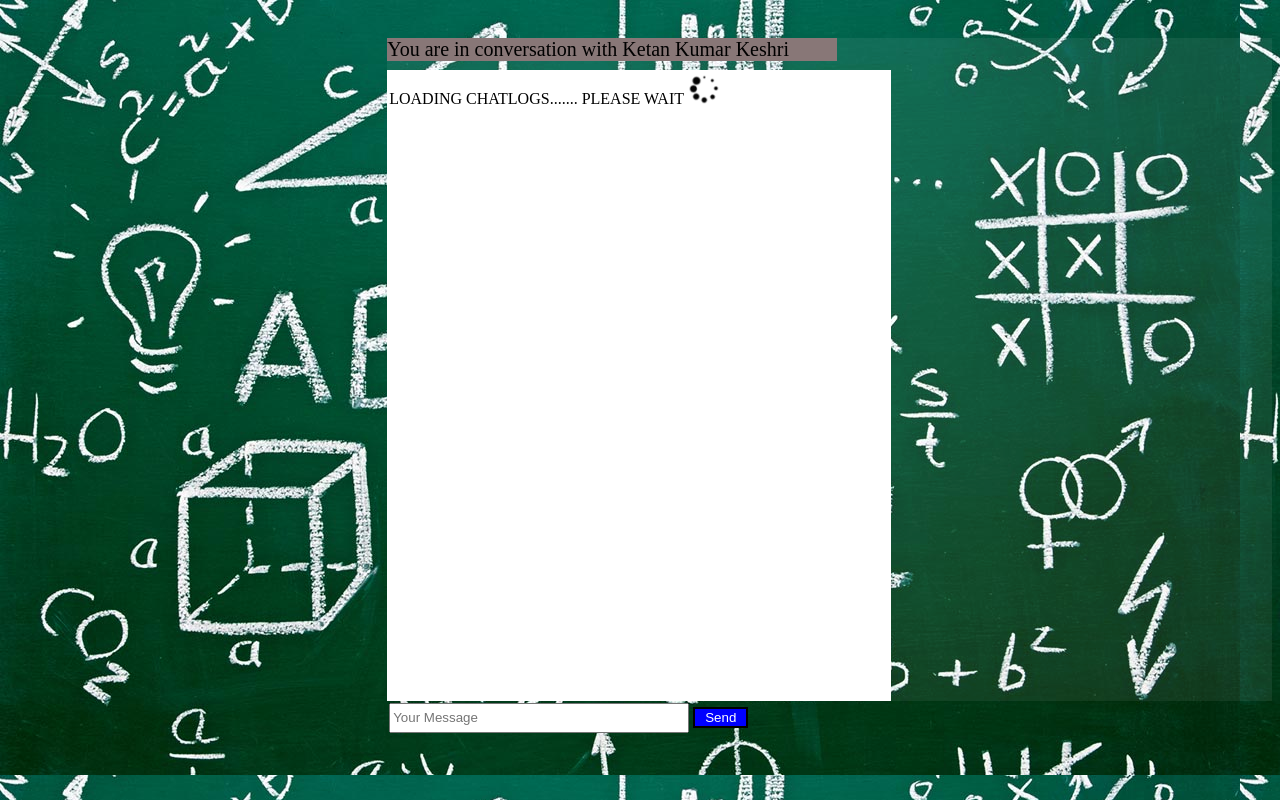
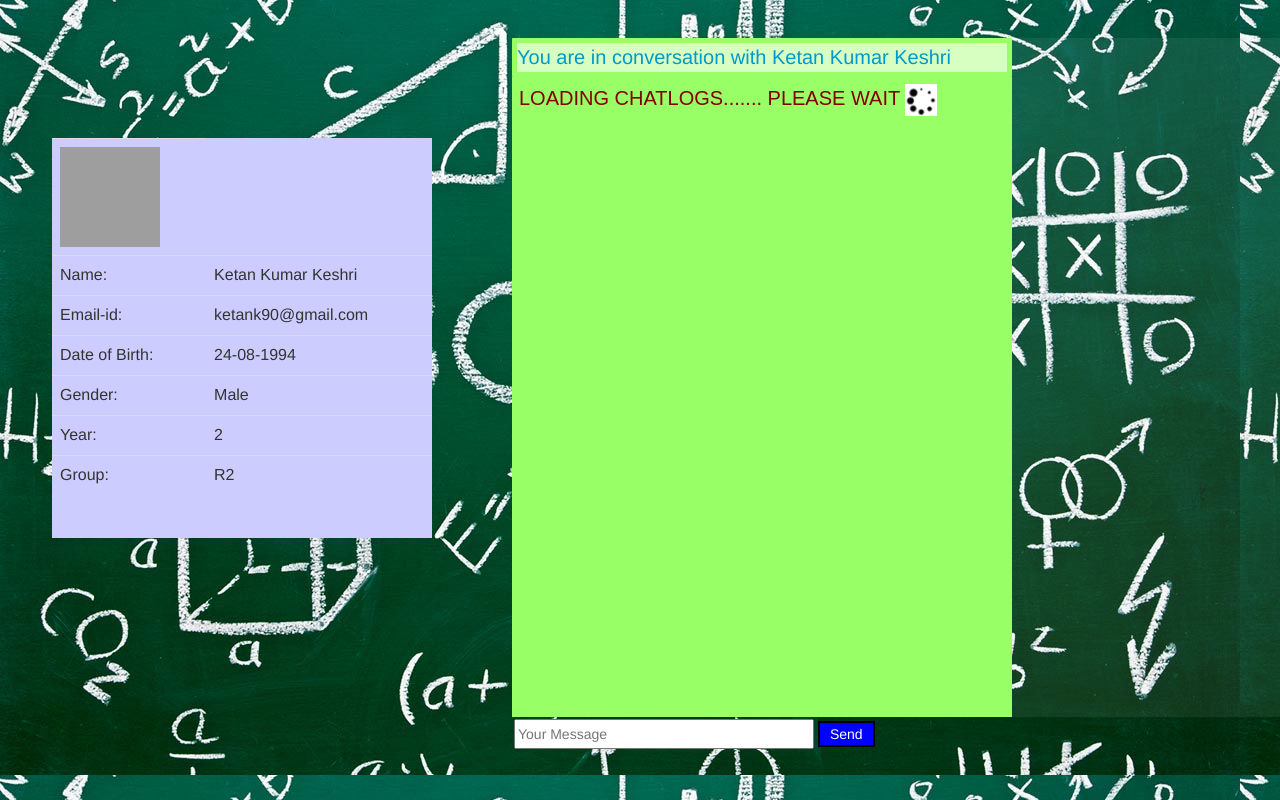
Before and after one commit to sultan-crow/Major-2, a PHP site: page /chat/index.php?id=ketan in a window 1280 px wide. Run offline with PHP 8.4, Linux system fonts and the light colour scheme; data comes from the database, SQL or seed files in the repository; a stand-in replaces the project's code that opens the database connection; some libraries are stand-ins or nearby versions; grey boxes are pictures that could not be loaded.

Commit message:
complete profile with chat,minor changes, mail verification

```diff
--- /dev/null
+++ b/config.php
@@ -0,0 +1,6 @@
+<?php
+$server="localhost";
+$username="root";
+$password="";
+$database="social_network";
+?>
--- a/web/action_faculty.php
+++ b/web/action_faculty.php
@@ -16,7 +16,8 @@
 	mysql_close($con);
 
 	if($num_rows == 1) {
-
+		session_destroy();
+		session_start();
 		$_SESSION['t_user_name'] = $user_name;
 		$_SESSION['user'] = $user_name;
 
--- a/web/chat/index.php
+++ b/web/chat/index.php
@@ -5,17 +5,39 @@
 		//header('location:../login.php');
 	}
 	*/
-$res=mysql_query("SELECT name FROM user_student WHERE s_user_name='$name'" );
+$res=mysql_query("SELECT * FROM user_student WHERE s_user_name='$name'" );
+
+$role='student';
+
 if(mysql_num_rows($res)==0){
-	$res=mysql_query("SELECT name FROM user_fac WHERE t_user_name='$name'" );
+	$role='fac';
+	$res=mysql_query("SELECT * FROM user_fac WHERE t_user_name='$name'" );
 
 }
 $name = mysql_result($res,0,"name");
+$sex=  mysql_result($res,0,"sex");
+$pic=  mysql_result($res,0,"pic");
+$dob=  mysql_result($res,0,"dob");
+$email=  mysql_result($res,0,"email");
+
+if($role=='student'){
+	$class=mysql_result($res,0,"class");
+
+	$group=mysql_result($res,0,"group_");
+
+}
+else
+if($role=='fac'){
+	$desig=mysql_result($res,0,"designation");
+
+	$quali=mysql_result($res,0,"qualification");
+
+}
 ?>
 
 <html>
 	<head>
-		<title>Chatbox</title>
+		<title><?php echo $name;?></title>
 		<style>
 		body{
 		background-image:url('../images/background.jpg');
@@ -25,7 +47,7 @@
 
 	background-color:#fff1;
 	margin-top:3%;
-	margin-left:30%;
+	margin-left:40%;
 
 	}
 	#logs{
@@ -33,7 +55,12 @@
 		width:500px;
 		height:80%;
 		padding:2px;
-		background-color:white;
+		background-color:#99FF66;
+		color:#800000;
+		font-weight:12px;
+		font-size:20px;
+		font-family: arial, sans-serif;
+		border: 5px solid #99FF66;
 	}
 	.box{
 		margin-bottom:1px;
@@ -44,15 +71,35 @@
 	}
 	#header{
 		font-size:20px;
-		background-color:#877;
-		width:450px;
-		margin-bottom:1%;
+		background-color:#D6FFC2;
+		width:500px;
+		display:block;
+		border-radius:1px;
+		color:#0099CC;
+		border: 5px solid #99FF66;
+		font-family:italic bold 12px/30px Georgia, serif;
+	}
+	.profile{
+		float:left;
+		display:block;
+		width:380px;
+		height:400px;
+		background-color:#CCCCFF;
+		margin-top:100px;
+		margin-left:52px;
+		color:#B8B894;
+		font-family:italic bold 20px/30px Georgia, serif;
 	}
 	</style>
 		<link rel="stylesheet" type="text/css" href="../chat/chat.css">
 
 		<script src = "../js/jquery.js" type = "text/javascript"></script>
+		<link rel="stylesheet" href="http://maxcdn.bootstrapcdn.com/bootstrap/3.3.4/css/bootstrap.min.css">
+  <script src="https://ajax.googleapis.com/ajax/libs/jquery/1.11.1/jquery.min.js"></script>
+  <script src="http://maxcdn.bootstrapcdn.com/bootstrap/3.3.4/js/bootstrap.min.js"></script>
+
 		<script type = "text/javascript">
+
 
 			$(document).ready(function(e) {
 				$.ajaxSetup({cache:false});
@@ -115,6 +162,52 @@
 	</head>
 
 	<body>
+	<span class="profile">
+		<table class="table">
+		<th><img src="../students/upload/<?php echo $pic;?>" onerror="this.src='../images/anonymous.jpg'" width="100px" height="100px" title="<?php echo $name;?>"></img></th>
+			<tr>
+			<td>Name: </td>
+			<td> <?php echo $name;?></td>
+			</tr>
+			<tr>
+			<td>Email-id: </td>
+			<td><?php echo $email;?></td>
+			</tr>
+			<tr>
+			<td>Date of Birth: </td>
+			<td><?php echo $dob;?></td>
+
+			</tr>
+			<tr>
+			<td>Gender: </td>
+			<td><?php echo $sex=='m'?"Male":"Female";?></td>
+			</tr>
+			<?php if($role=='student'){
+				echo '<tr>
+					<td>Year: </td>
+					<td>'.$class.'</td>
+
+				</tr>
+				<tr>
+				<td>Group: </td>
+				<td>'.$group.'</td>
+				</tr>';
+			}if($role=='fac'){
+				echo '
+				<tr>
+				<td>Designation : </td>
+				<td>'.$desig.'</td>
+				</tr>
+				<tr>
+				<td>Qualification : </td>
+				<td>'.$quali.'</td>
+				</tr>';
+			}?>
+			<tr>
+			</tr>
+		</table>
+	</span>
+	<span>
 	<div id="chat1">
 		<div id="header">You are in conversation with <?php echo $name; ?></div>
 		<div id="logs">
@@ -136,7 +229,7 @@
 
 
 	</div>
-
+	</span>
 	<script>
 			$(document).ready(function()
 				{
--- /dev/null
+++ b/web/connection.php
@@ -0,0 +1,8 @@
+<?php
+$server="localhost";
+$username="root";
+$password="";
+$database="social_network";
+$con=mysql_connect($server,$username,$password);
+mysql_select_db($database,$con);
+?>
--- a/web/contact.php
+++ b/web/contact.php
@@ -49,17 +49,17 @@
 	// Send the email
 	$title = isset($_POST["title"]) ? $_POST["title"] : "";
 	$text = isset($_POST["text"]) ? $_POST["text"] : "";
-	$class = isset($_POST["year"]) ? $_POST["year"] : "";
+	$year = isset($_POST["year"]) ? $_POST["year"] : "";
 
 	$date = date('Y-m-d', time());
 	$time = date('H:i:s', time());
 
 	//TODO: Insert to database
 
-	$query = "INSERT INTO posts (posted_by,class,post_title,post_text,time,date) VALUES ('$user','$class','$title','$text','$time','$date')";
+	$query = "INSERT INTO posts (posted_by,class,post_title,post_text,time,date) VALUES ('$user','$year','$title','$text','$time','$date')";
 	$res=mysql_query($query, $con) or die (mysql_error());
 	if($res){
-		require_once('../../android/gcm.php');
+		require_once('../android/gcm.php');
 
 		$gcm_ids = array();
 
--- a/web/research/contact.php
+++ b/web/research/contact.php
@@ -19,7 +19,7 @@
 			<label for='contact-keywords'>*Keywords:</label>
 			<input type='text' id='contact-keywords' class='contact-input' name='keyword' tabindex='1003' />
 
-			<label for='contact-pdf'>*PDF Link</label>
+			<label for='contact-pdf'>*Link</label>
 			<input type='text' id='contact-pdf' class='contact-input' name='pdf' tabindex='1004' />";
 
 
--- a/web/students/action_student.php
+++ b/web/students/action_student.php
@@ -16,7 +16,8 @@
 	mysql_close($con);
 
 	if($num_rows == 1) {
-
+		session_destroy();
+		session_start();
 		$_SESSION['s_user_name'] = $user_name;
 		$_SESSION['user'] = $user_name;
 		$_SESSION['class'] = mysql_result($result, 0, "class");
@@ -25,7 +26,6 @@
 
 	} else {
 
-		session_destroy();
 		echo "Invalid Email/Password.";
 
 
```
Also changed, not shown: web/chat/insert.php (+8 -6 lines), web/chat/logs.php (+7 -3 lines), web/index.php (+16 -8 lines), web/students/index.php (+16 -4 lines), web/students/mailer.php (added, +33 -0 lines), web/students/register.php (+36 -2 lines), web/students/verifymail.php (added, +36 -0 lines), web/images/notverified.png (added), web/images/verified.png (added).
